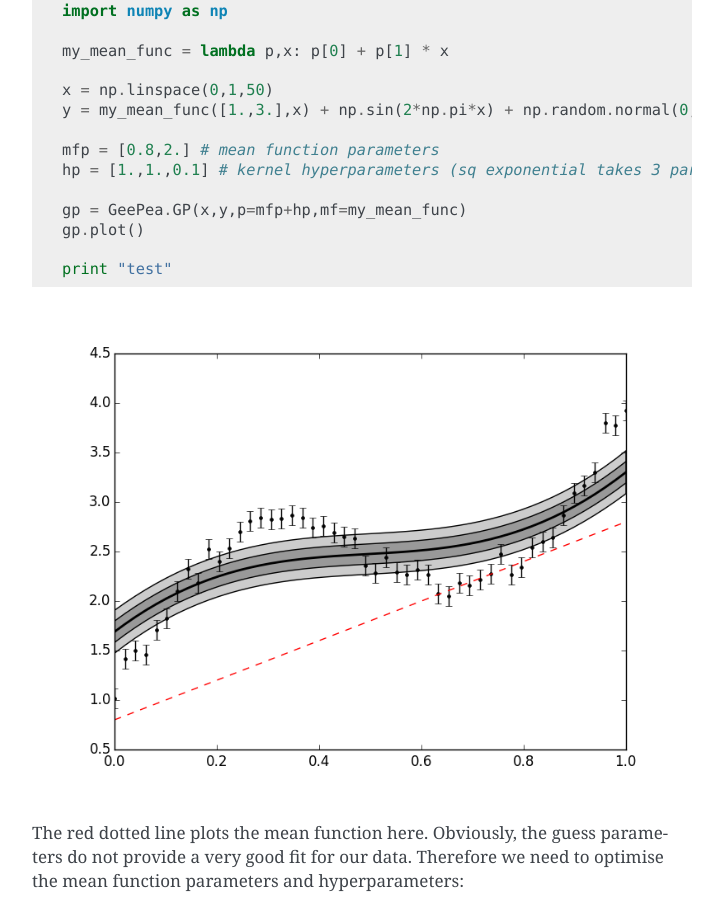
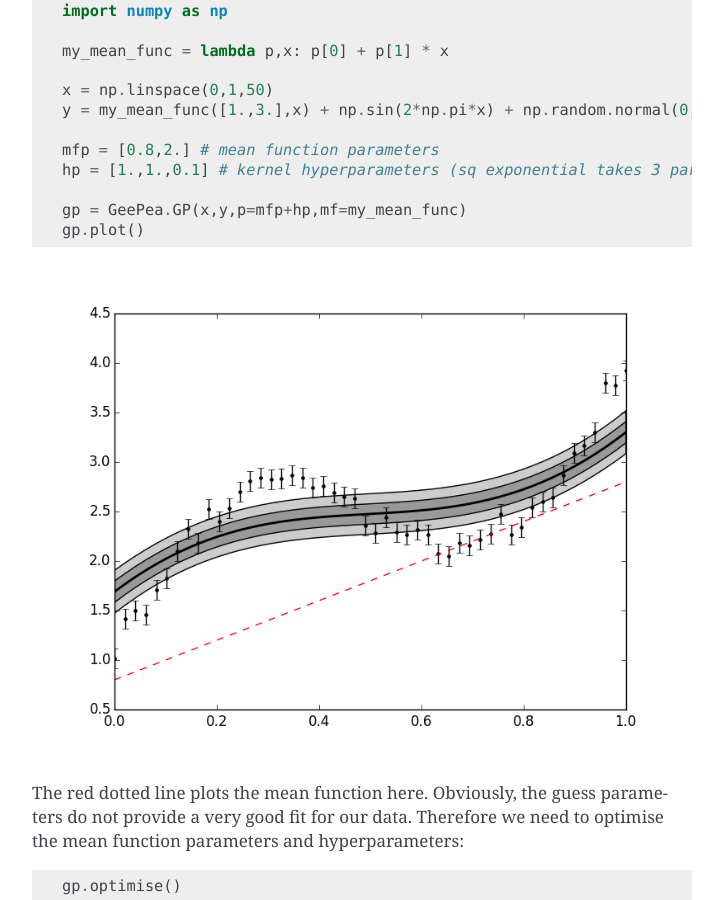
Before and after one commit to nealegibson/GeePea, a Sphinx documentation site: the page built from docs/mean_functions.rst, in a window 1280 px wide and 900 px high, scrolled down 1471 px. Shown: the whole window, without its empty margins (388-1111 px from the left). Built offline with Sphinx 7.4.7, drawn with Linux system fonts in a browser that asks for light colours; formulas are drawn with MathJax 3.

```diff
--- a/docs/mean_functions.rst
+++ b/docs/mean_functions.rst
@@ -78,8 +78,6 @@
   gp = GeePea.GP(x,y,p=mfp+hp,mf=my_mean_func)
   gp.plot()
 
-  print "test"
-
 .. image:: images/mean_functions1.png
 
 The red dotted line plots the mean function here. Obviously, the guess parameters do
```
Also changed, not shown: docs/Correlations.png (deleted).
